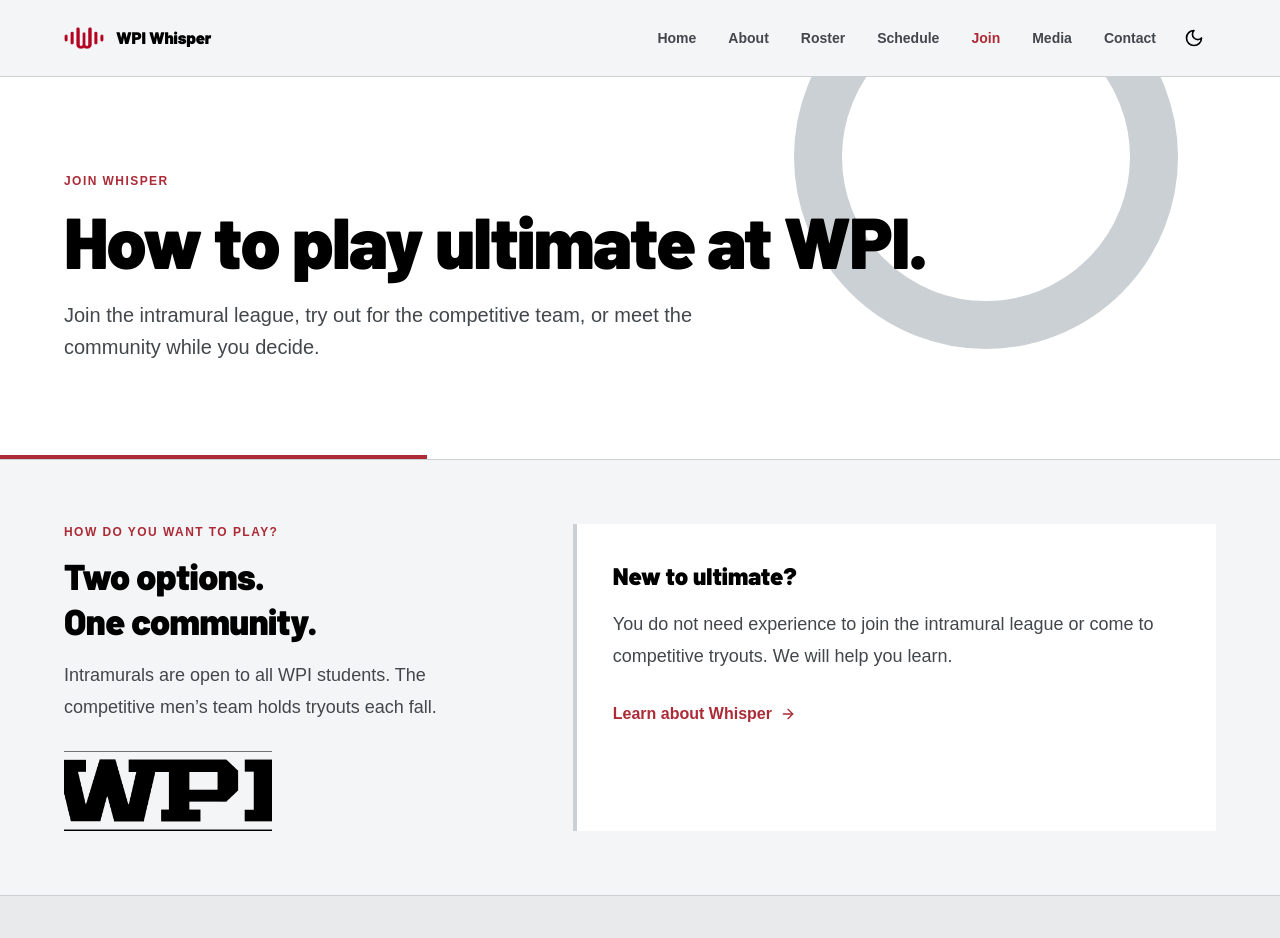
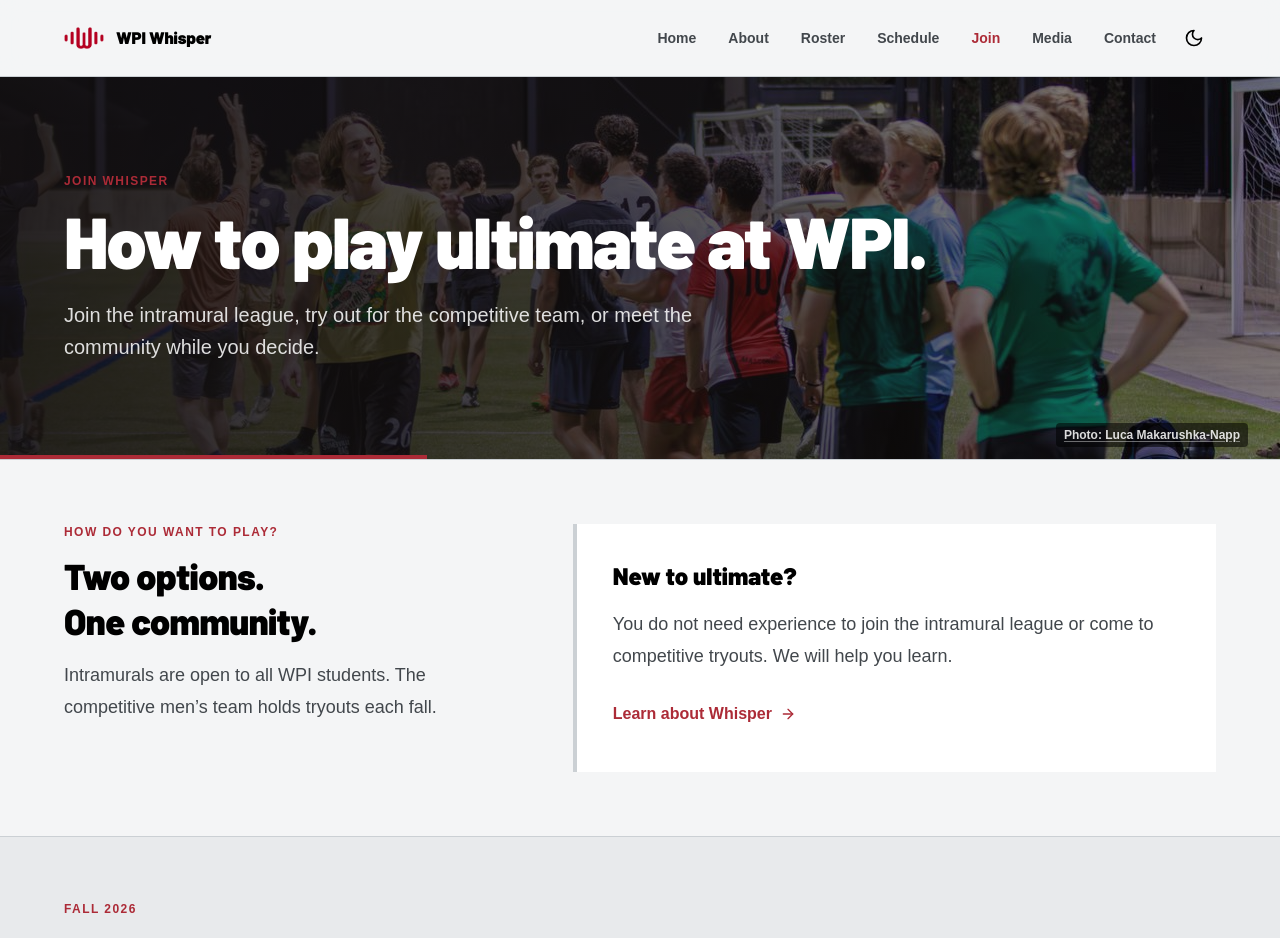
Before and after one commit to Boommook/whisper-site, a Next.js app: page /join in a window 1280 px wide. Shown: the top 938 px of the page. Built offline with nearby package versions, Linux system fonts and the light colour scheme; no server answers.

Commit message:
styling and rewording

```diff
--- a/src/app/join/page.tsx
+++ b/src/app/join/page.tsx
@@ -25,7 +25,7 @@
 const expectations = [
   ["New players", "Never played ultimate? That's completely fine."],
   ["Intramural season", "The league runs in fall and spring and is open to all WPI students."],
-  ["Competitive season", "The team practices twice a week in fall and spring. Its main college season is in spring, with some fall competition."],
+  ["Competitive season", "The team generally practices Tuesday and Thursday evenings. Its main college season is in spring, with some fall competition."],
   ["What to bring", "Check Slack or the signup forms for current equipment and field details."],
   ["Time", "Intramural and competitive ultimate have different commitments. Ask for the current schedule before deciding."],
   ["Costs", "Current costs are shared before you commit."],
@@ -35,7 +35,8 @@
   ["Which Fall 2026 forms do I need?", "For competitive tryouts, complete both the interest form and tryout form. For intramurals—or if you are not sure yet—complete the interest form."],
   ["Who can join the intramural league vs. the competitive team?", "The intramural league is open to all WPI students regardless of gender and runs in both fall and spring. The competitive team is men's only and fills its roster through tryouts."],
   ["Do I need ultimate experience?", "No. Beginners are welcome in intramurals and at competitive tryouts."],
-  ["When does the team practice?", "The competitive team generally practices twice a week in fall and spring. Exact days, times, and locations are confirmed each season through team communication."],
+  ["When does the team practice?", "The competitive team generally practices Tuesday and Thursday evenings from 8–10pm on the WPI Rooftop Fields or O'Connell Field. Confirm the current location through team communication each season."],
+
   ["What should I bring?", "Check the forms or Slack before you come. What you need depends on the session and field conditions."],
   ["How much does it cost?", "Costs can change by season. We will share current costs before you commit."],
   ["Should I join Slack?", "Yes. It is the easiest way to meet the frisbee community and get current details. You still need both forms if you plan to try out."],
@@ -44,21 +45,23 @@
 export default function JoinPage() {
   return (
     <>
-      <PageHeader eyebrow="Join Whisper" title="How to play ultimate at WPI." description="Join the intramural league, try out for the competitive team, or meet the community while you decide." />
+      <PageHeader
+        eyebrow="Join Whisper"
+        title="How to play ultimate at WPI."
+        description="Join the intramural league, try out for the competitive team, or meet the community while you decide."
+        backgroundImage="/img/tryout.jpeg"
+        backgroundImagePosition="object-[center_58%]"
+        photoCredit={{
+          name: "Luca Makarushka-Napp",
+          href: "https://photo-makanapp.com/",
+        }}
+      />
 
       <Section className="py-[var(--space-section)]">
         <div className="grid gap-10 lg:grid-cols-[0.8fr_1.2fr] lg:gap-20">
           <div>
             <SectionHeading eyebrow="How do you want to play?" title="Two options. One community." description="Intramurals are open to all WPI students. The competitive men’s team holds tryouts each fall." />
-            <div className="relative mt-7 h-20 w-52 overflow-hidden">
-              <Image
-                src="/img/WPIAthleticsLogo.png"
-                alt="WPI Athletics"
-                fill
-                sizes="208px"
-                className="scale-125 object-contain"
-              />
-            </div>
+
           </div>
           <div className="border-l-4 border-[var(--brand-primary)] bg-[var(--surface)] p-7 sm:p-9">
             <h3 className="font-heading text-2xl font-black">New to ultimate?</h3>
@@ -102,8 +105,8 @@
           ) : null}
         </div>
         <div className="mt-6 grid gap-4 sm:grid-cols-2">
-          {slackAction ? <ActionLink href={slackAction.href!} label={slackAction.label} external={slackAction.external} icon={<Slack aria-hidden="true" className="size-5 text-[var(--brand-primary)]" />} variant="ghost" className="justify-start border border-[var(--border)] bg-[var(--surface)]" /> : null}
-          {instagram ? <ActionLink href={instagram.href} label={`${instagram.accessibleLabel} (${instagram.username})`} external icon={<Instagram aria-hidden="true" className="size-5 text-[var(--brand-primary)]" />} variant="ghost" className="justify-start border border-[var(--border)] bg-[var(--surface)]" /> : null}
+          {slackAction ? <ActionLink href={slackAction.href!} label={slackAction.label} external={slackAction.external} icon={<Slack aria-hidden="true" className="size-5 text-[var(--brand-primary)]" />} variant="ghost" className="justify-start border border-[var(--border)] bg-[var(--surface)] text-left" /> : null}
+          {instagram ? <ActionLink href={instagram.href} label={`Follow ${instagram.username} on Instagram`} external icon={<Instagram aria-hidden="true" className="size-5 text-[var(--brand-primary)]" />} variant="ghost" className="justify-start border border-[var(--border)] bg-[var(--surface)] text-left" /> : null}
         </div>
       </Section>
 
@@ -122,15 +125,37 @@
       </Section>
 
       <Section className="pb-[var(--space-section)] pt-0">
-        <div className="bg-[var(--brand-secondary)] text-white mb-8 lg:flex lg:items-end lg:justify-between lg:gap-12">
+        <div className="mb-8 border-l-4 border-[var(--brand-primary)] bg-[var(--surface-muted)] p-7 sm:p-10 lg:flex lg:items-end lg:justify-between lg:gap-12">
           <div>
-            <p className="text-xs font-extrabold uppercase tracking-[0.12em] text-[var(--accent)]">
-              Ready for the next point?
-              </p>
-            <h2 className="mt-3 font-heading text-3xl font-black sm:text-4xl">Find your way onto the field.</h2>
-            <p className="mt-4 max-w-2xl text-white/75">Students trying out must complete both the interest form and tryout form. If you are unsure or do not want to play competitively, complete only the interest form.</p>
+            <p className="eyebrow">Ready for the next point?</p>
+            <h2 className="mt-3 font-heading text-3xl font-black tracking-[-0.015em] sm:text-4xl">
+              Find your way onto the field.
+            </h2>
+            <p className="mt-4 max-w-2xl leading-7 text-[var(--text-muted)]">
+              Students trying out must complete both the interest form and tryout form. If you are unsure or do not want to play competitively, complete only the interest form.
+            </p>
           </div>
-          <div className="mt-7 flex flex-col items-start gap-3 lg:mt-0">{interestAction ? <ActionLink href={interestAction.href!} label={interestAction.label} external={interestAction.external} /> : null}{tryoutAction ? <ActionLink href={tryoutAction.href!} label={tryoutAction.label} external={tryoutAction.external} variant="secondary" className="border-white/70 bg-transparent !text-white hover:bg-white/10 hover:!text-white" /> : null}{!interestAction && !tryoutAction ? <Link href="/contact" className={buttonVariants()}>View current contact options</Link> : null}
+          <div className="mt-7 flex flex-col items-start gap-3 lg:mt-0">
+            {interestAction ? (
+              <ActionLink
+                href={interestAction.href!}
+                label={interestAction.label}
+                external={interestAction.external}
+              />
+            ) : null}
+            {tryoutAction ? (
+              <ActionLink
+                href={tryoutAction.href!}
+                label={tryoutAction.label}
+                external={tryoutAction.external}
+                variant="secondary"
+              />
+            ) : null}
+            {!interestAction && !tryoutAction ? (
+              <Link href="/contact" className={buttonVariants()}>
+                View current contact options
+              </Link>
+            ) : null}
           </div>
         </div>
       </Section>
--- a/src/components/layout/page-header.tsx
+++ b/src/components/layout/page-header.tsx
@@ -1,6 +1,9 @@
-import Image from "next/image";
+"use client";
+
+import type { MouseEvent } from "react";
 
 import { Container } from "@/components/layout/container";
+import { ProtectedImage } from "@/components/media/protected-image";
 import { cn } from "@/lib/utils";
 
 type PageHeaderProps = {
@@ -8,17 +11,30 @@
   title: string;
   description: string;
   backgroundImage?: `/${string}`;
+  /** Tailwind object-position class for the hero photo. Defaults to object-top. */
+  backgroundImagePosition?: string;
   photoCredit?: Readonly<{
     name: string;
     href: `https://${string}`;
   }>;
 };
 
+function preventPhotoSave(event: MouseEvent) {
+  const target = event.target;
+  if (!(target instanceof Element)) {
+    event.preventDefault();
+    return;
+  }
+  if (target.closest("a, button")) return;
+  event.preventDefault();
+}
+
 export function PageHeader({
   eyebrow,
   title,
   description,
   backgroundImage,
+  backgroundImagePosition = "object-top",
   photoCredit,
 }: PageHeaderProps) {
   return (
@@ -27,20 +43,23 @@
         "relative isolate overflow-hidden border-b border-[var(--border)] bg-[var(--surface)]",
         backgroundImage && "bg-[var(--brand-secondary)]",
       )}
+      onContextMenu={backgroundImage ? preventPhotoSave : undefined}
+      onDragStart={backgroundImage ? preventPhotoSave : undefined}
     >
       {backgroundImage ? (
         <>
-          <Image
+          <ProtectedImage
             src={backgroundImage}
             alt=""
             fill
             priority
             sizes="100vw"
-            className="-z-20 object-cover object-top"
+            className={cn("object-cover", backgroundImagePosition)}
+            wrapperClassName="-z-20"
           />
           <div
             aria-hidden="true"
-            className="absolute inset-0 -z-10 bg-[linear-gradient(90deg,rgba(18,15,15,0.9)_0%,rgba(18,15,15,0.72)_52%,rgba(18,15,15,0.42)_100%)]"
+            className="pointer-events-none absolute inset-0 -z-10 bg-[linear-gradient(90deg,rgba(18,15,15,0.9)_0%,rgba(18,15,15,0.72)_52%,rgba(18,15,15,0.42)_100%)]"
           />
         </>
       ) : (
--- a/src/components/media/media-collection-card.tsx
+++ b/src/components/media/media-collection-card.tsx
@@ -1,6 +1,6 @@
 import { CalendarDays, ExternalLink, MapPin } from "lucide-react";
-import Image from "next/image";
 
+import { ProtectedImage } from "@/components/media/protected-image";
 import { buttonVariants } from "@/components/ui/button";
 import type { MediaCollection } from "@/types/media";
 
@@ -8,14 +8,14 @@
   return (
     <article className="group flex h-full flex-col overflow-hidden rounded-[var(--radius-panel)] border border-[var(--border)] bg-[var(--surface)] shadow-[var(--shadow-soft)] transition-[transform,border-color,box-shadow] hover:-translate-y-1 hover:border-[var(--border-strong)] hover:shadow-lg focus-within:border-[var(--brand-primary)] motion-reduce:transition-none">
       <div className="relative aspect-[4/3] overflow-hidden bg-[var(--surface-muted)]">
-        <Image
+        <ProtectedImage
           src={collection.image}
           alt={collection.imageAlt}
           fill
           sizes="(min-width: 768px) 50vw, 100vw"
           className="object-cover transition-transform duration-500 group-hover:scale-[1.025] motion-reduce:transition-none"
         />
-        <div aria-hidden="true" className="absolute inset-x-0 bottom-0 h-1 bg-[var(--brand-primary)]" />
+        <div aria-hidden="true" className="absolute inset-x-0 bottom-0 z-2 h-1 bg-[var(--brand-primary)]" />
       </div>
       <div className="flex flex-1 flex-col p-6 sm:p-7">
         <div className="flex flex-wrap gap-x-5 gap-y-2 text-sm font-semibold text-[var(--text-subtle)]">
--- /dev/null
+++ b/src/components/media/protected-image.tsx
@@ -0,0 +1,46 @@
+"use client";
+
+import Image, { type ImageProps } from "next/image";
+
+import { cn } from "@/lib/utils";
+
+type ProtectedImageProps = Omit<
+  ImageProps,
+  "draggable" | "onContextMenu" | "onDragStart"
+> & {
+  wrapperClassName?: string;
+};
+
+/**
+ * Discourages casual copy/save of credited photography (context menu, drag).
+ * Does not prevent determined download via DevTools or network tools.
+ */
+export function ProtectedImage({
+  className,
+  wrapperClassName,
+  alt,
+  ...props
+}: ProtectedImageProps) {
+  return (
+    <div
+      className={cn("absolute inset-0 select-none", wrapperClassName)}
+      onContextMenu={(event) => {
+        event.preventDefault();
+      }}
+      onDragStart={(event) => {
+        event.preventDefault();
+      }}
+    >
+      <Image
+        {...props}
+        alt={alt}
+        draggable={false}
+        className={cn(
+          "pointer-events-none select-none [-webkit-user-drag:none]",
+          className,
+        )}
+      />
+      <div aria-hidden="true" className="absolute inset-0 z-1" />
+    </div>
+  );
+}
```
Also changed, not shown: src/app/about/page.tsx (+21 -3 lines), public/img/tryout.jpeg (added).
